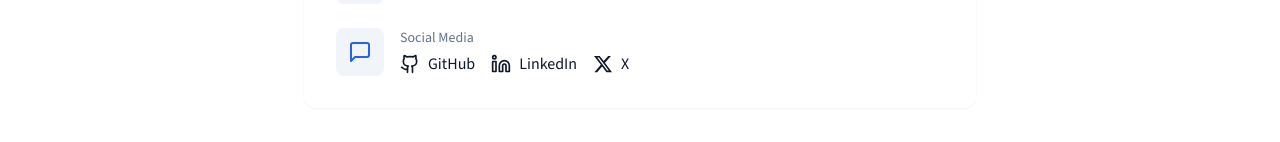
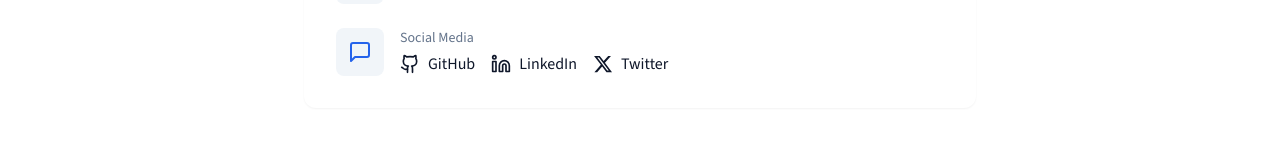
Before and after one commit to jjatinggoyal/jatingoyal, a React (Vite) app: page / in a window 1280 px wide. Shown: the part 4264-4406 px from the top of the page. Built offline with nearby package versions, Linux system fonts and the light colour scheme.

Commit message:
fix styling for social media section in contact

```diff
--- a/src/components/Contact.tsx
+++ b/src/components/Contact.tsx
@@ -80,7 +80,7 @@
                 </div>
                 <div>
                   <p className="text-sm theme-text-tertiary mb-1">Social Media</p>
-                  <div className="flex space-x-4">
+                  <div className="flex flex-wrap gap-4">
                     <a
                       href="https://github.com/jjatinggoyal"
                       target="_blank"
@@ -108,7 +108,7 @@
                       <svg className="h-5 w-5" viewBox="0 0 24 24" fill="currentColor">
                         <path d="M18.244 2.25h3.308l-7.227 8.26 8.502 11.24H16.17l-5.214-6.817L4.99 21.75H1.68l7.73-8.835L1.254 2.25H8.08l4.713 6.231zm-1.161 17.52h1.833L7.084 4.126H5.117z"/>
                       </svg>
-                      <span>X</span>
+                      <span>Twitter</span>
                     </a>
                   </div>
                 </div>
```
